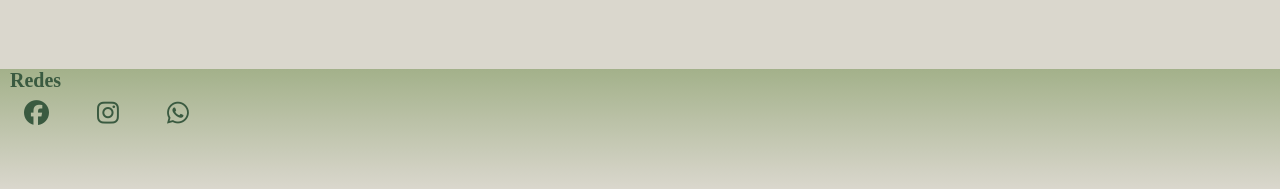
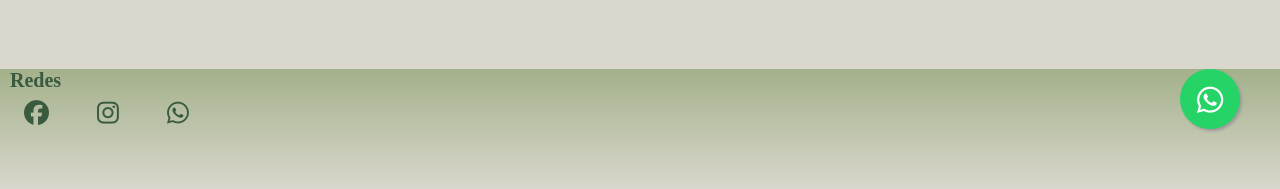
Before and after one commit to Andreabendeck/EntregaFinal-CuellarBendeck, a plain HTML site: page secciones/contacto.html in a window 1280 px wide. Shown: the part 631-820 px from the top of the page. Drawn offline with nearby package versions, Linux system fonts and the light colour scheme; files whose address does not match are found by name.

Commit message:
boton de whatsapp

```diff
--- /dev/null
+++ b/scss/secciones/whatsapp.css
@@ -0,0 +1,23 @@
+.float{
+	position:fixed;
+	width:60px;
+	height:60px;
+	bottom:40px;
+	right:40px;
+	background-color:#25d366;
+	color:#FFF;
+	border-radius:50px;
+	text-align:center;
+  font-size:30px;
+	box-shadow: 2px 2px 3px #999;
+  z-index:100;
+}
+.float:hover {
+	text-decoration: none;
+	color: #25d366;
+  background-color:#fff;
+}
+
+.my-float{
+	margin-top:16px;
+}
--- a/secciones/contacto.html
+++ b/secciones/contacto.html
@@ -1,5 +1,5 @@
 <!DOCTYPE html>
-<html lang="en">
+<html lang="es">
 <head>
     <meta charset="UTF-8">
     <meta http-equiv="X-UA-Compatible" content="IE=edge">
@@ -12,10 +12,16 @@
     href="https://cdnjs.cloudflare.com/ajax/libs/animate.css/4.1.1/animate.min.css"
     />
     <link rel="stylesheet" href="../css/style.css">
+    <link rel="stylesheet" href="../scss/secciones/whatsapp.css">
     <link href="https://cdnjs.cloudflare.com/ajax/libs/font-awesome/5.13.0/css/all.min.css" rel="stylesheet">
 </head>
 
 <body>
+    <link rel="stylesheet" href="https://maxcdn.bootstrapcdn.com/font-awesome/4.5.0/css/font-awesome.min.css">
+    <a href="http://wa.me/50495515579" class="float" target="_blank">
+    <i class="fa fa-whatsapp my-float"></i>
+    </a>
+
     <!-- Encabezado -->
     <header >
         <nav>
```
Also changed, not shown: index.html (+5 -0 lines), secciones/FAQ´s.html (+6 -1 lines), secciones/menu.html (+5 -0 lines), secciones/sobre nosotros.html (+6 -0 lines), whatsapp.html (added, +26 -0 lines).
